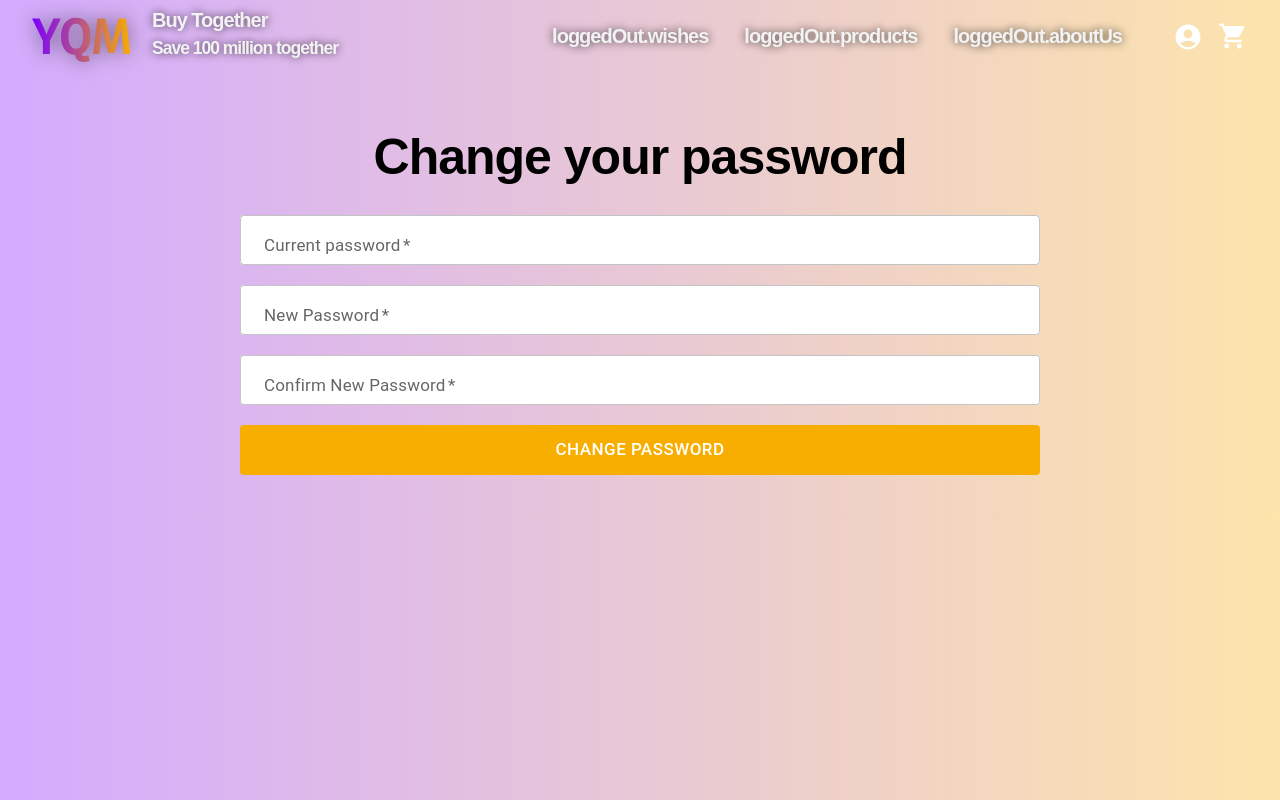
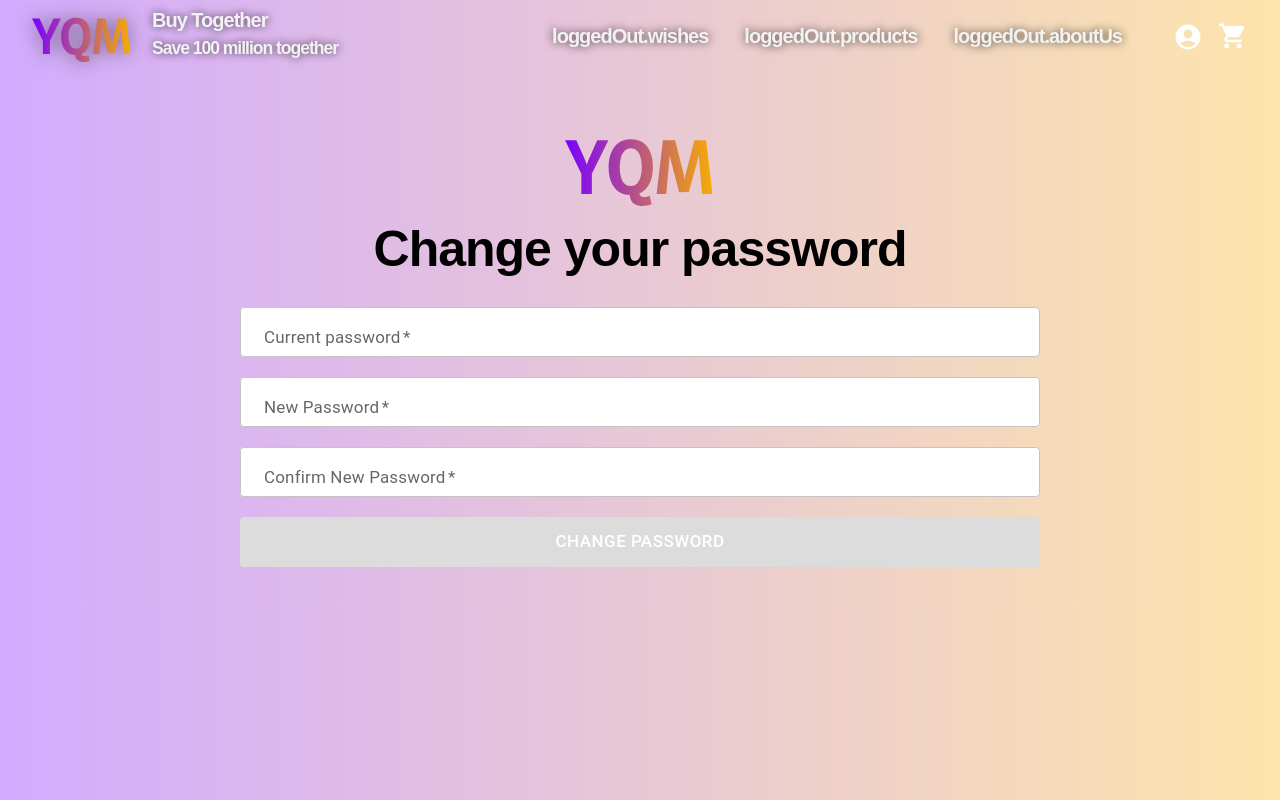
Before and after one commit to Tiger-Hill/yqm-next-client, a Next.js app: page /en/change-password in a window 1280 px wide. Built offline with nearby package versions, Linux system fonts and the light colour scheme; a web font is replaced by a local one; what i18next-resources-to-backend would draw is missing.

Commit message:
Fixed some issue with disabled prop of button of the change password page

```diff
--- a/components/account/UserDetailsForm.jsx
+++ b/components/account/UserDetailsForm.jsx
@@ -463,6 +463,7 @@ const UserDetailsForm = ({ lng, userDetails, passportFileInfo }) => {
         color="white"
         type="submit"
         text="Save my details"
+        disabled={false}
         onClickHandler={() => {}}
       />
     </motion.form>
--- a/components/change-password/ChangePasswordForm.jsx
+++ b/components/change-password/ChangePasswordForm.jsx
@@ -8,6 +8,7 @@ import { updatePasswordWhileLoggedIn } from "@/lib/redux/slices/passwordSlice";
 import { AnimatePresence, motion } from "framer-motion";
 import classes from "./ChangePasswordForm.module.scss";
 
+import Image from "next/image";
 import InputMui from "@/components/forms/InputMui";
 import ButtonMui from "@/components/forms/ButtonMui";
 
@@ -62,7 +63,22 @@ const ChangePasswordForm = ({ lng }) => {
 
   return (
     <section className={classes["form-container"]}>
-      <h1>Change your password</h1>
+      <motion.div
+        className={classes["auth-logo"]}
+        transition={{ duration: 0.25 }}
+        initial={{ opacity: 0, height: "auto" }}
+        animate={{ opacity: 1, height: "auto" }}
+        exit={{ opacity: 0, height: "auto" }}
+      >
+        <Image
+          src="/LOGOS/YQM-logo.svg"
+          alt="YQM colored logo"
+          width={150}
+          height={105}
+        />
+
+        <h1>Change your password</h1>
+      </motion.div>
 
       <motion.form
         className={`${classes["formik-form"]}`}
@@ -80,11 +96,17 @@ const ChangePasswordForm = ({ lng }) => {
           name="currentPassword"
           type="password"
           label="Current password"
-          helperText={formik.errors.currentPassword && formik.errors.currentPassword}
+          helperText={
+            formik.errors.currentPassword && formik.errors.currentPassword
+          }
           onChangeHandler={formik.handleChange}
           onBlurHandler={formik.handleBlur}
-          error={!!formik.touched.currentPassword && !!formik.errors.currentPassword}
-          valid={!!formik.touched.currentPassword && !formik.errors.currentPassword}
+          error={
+            !!formik.touched.currentPassword && !!formik.errors.currentPassword
+          }
+          valid={
+            !!formik.touched.currentPassword && !formik.errors.currentPassword
+          }
           // defaultValue="currentPassword"
         />
 
@@ -94,7 +116,7 @@ const ChangePasswordForm = ({ lng }) => {
           name="password"
           type="password"
           label="New Password"
-          helperText={formik.errors.password && formik.errors.password }
+          helperText={formik.errors.password && formik.errors.password}
           onChangeHandler={formik.handleChange}
           onBlurHandler={formik.handleBlur}
           error={!!formik.touched.password && !!formik.errors.password}
@@ -108,11 +130,20 @@ const ChangePasswordForm = ({ lng }) => {
           name="passwordConfirmation"
           type="password"
           label="Confirm New Password"
-          helperText={formik.errors.passwordConfirmation && formik.errors.passwordConfirmation }
+          helperText={
+            formik.errors.passwordConfirmation &&
+            formik.errors.passwordConfirmation
+          }
           onChangeHandler={formik.handleChange}
           onBlurHandler={formik.handleBlur}
-          error={!!formik.touched.passwordConfirmation && !!formik.errors.passwordConfirmation}
-          valid={!!formik.touched.passwordConfirmation && !formik.errors.passwordConfirmation}
+          error={
+            !!formik.touched.passwordConfirmation &&
+            !!formik.errors.passwordConfirmation
+          }
+          valid={
+            !!formik.touched.passwordConfirmation &&
+            !formik.errors.passwordConfirmation
+          }
           // defaultValue="passwordConfirmation"
         />
 
@@ -126,14 +157,20 @@ const ChangePasswordForm = ({ lng }) => {
           disabledBakcgroundColor="#DCDCDC"
           disabledColor="white"
           type="submit"
-          disabled={formik.errors.currentPassword || formik.errors.password || formik.errors.passwordConfirmation}
+          disabled={
+            !!formik.errors.currentPassword ||
+            !!!formik.values.currentPassword ||
+            !!formik.errors.password ||
+            !!!formik.values.password ||
+            !!formik.errors.passwordConfirmation ||
+            !!!formik.values.passwordConfirmation
+          }
           text="Change password"
           onClickHandler={() => {}}
         />
-
       </motion.form>
     </section>
-  )
+  );
 }
 
 export default ChangePasswordForm
--- a/components/change-password/ChangePasswordForm.module.scss
+++ b/components/change-password/ChangePasswordForm.module.scss
@@ -5,6 +5,10 @@
   h1 {
     text-align: center;
     font-size: var(--font-size-lg);
+  }
+
+  img {
+    margin: 0 auto;
   }
 }
 
```
